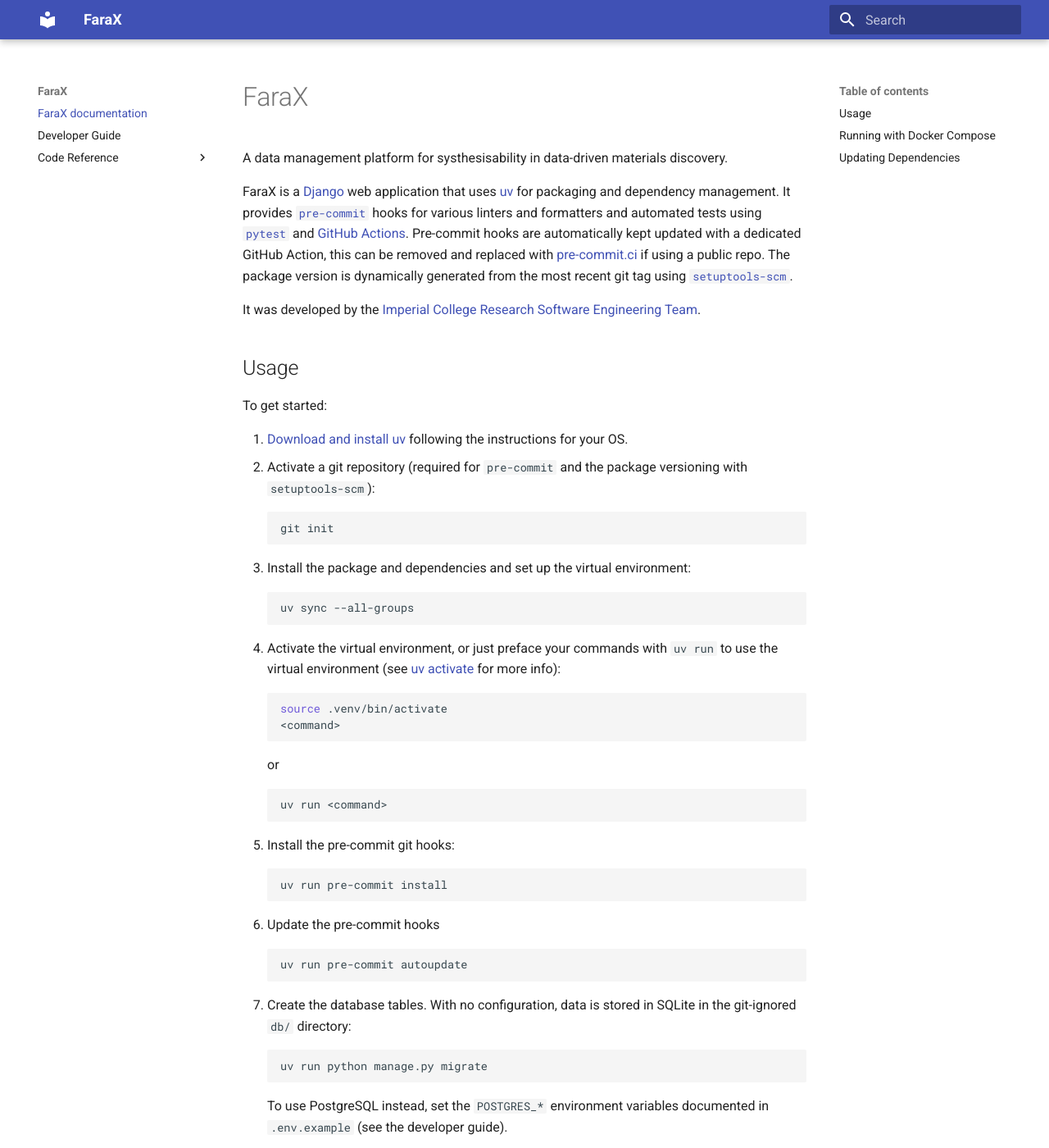
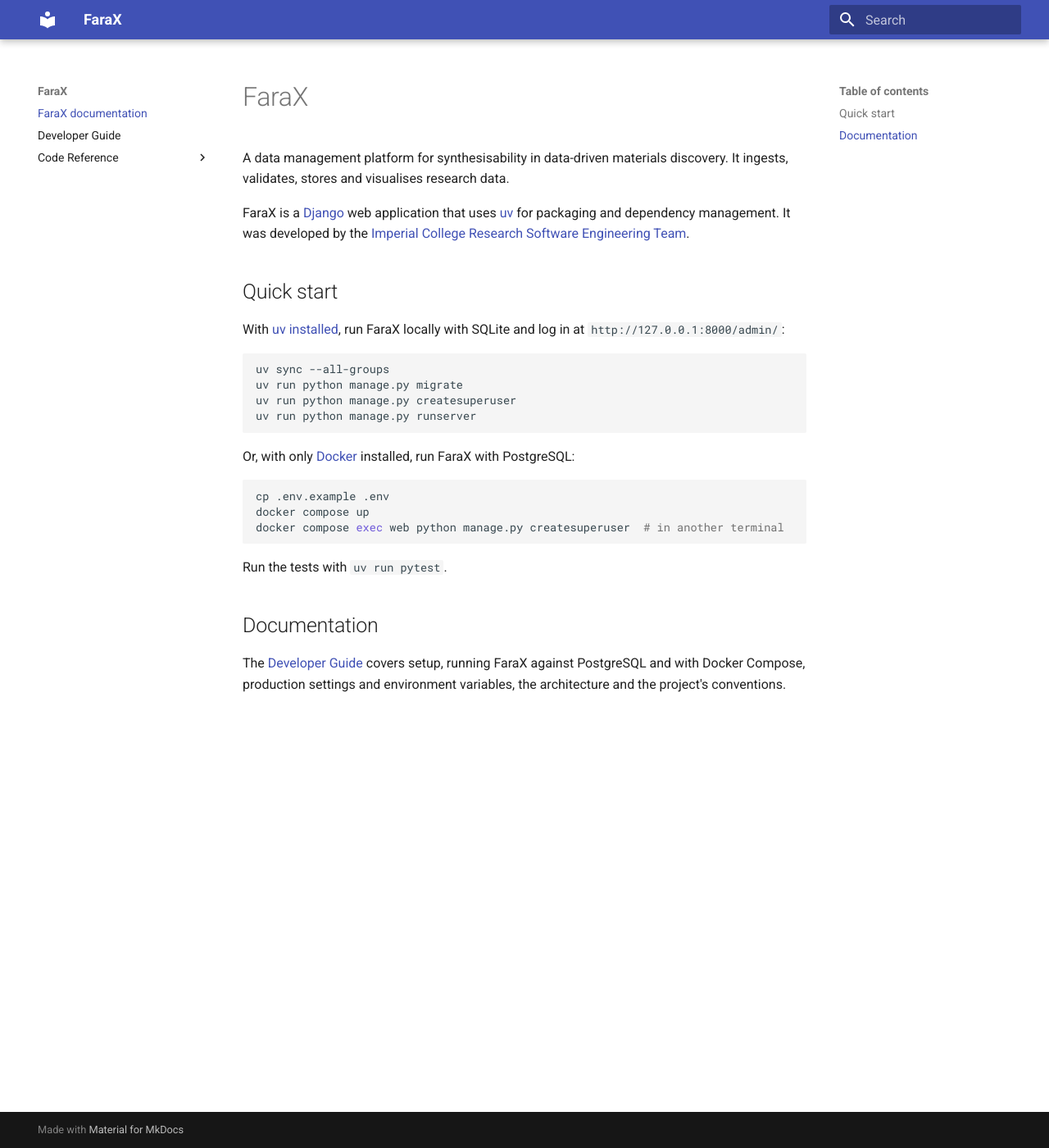
Before and after one commit to ImperialCollegeLondon/FaraX, an MkDocs documentation site: the page built from docs/index.md, in a window 1280 px wide and 1400 px high. Shown: the whole window at 82% size. Built offline with MkDocs 1.6.1 and Material for MkDocs 9.7.7, drawn with Linux system fonts in a browser that asks for light colours; some of the changed text lies outside the part shown.

Commit message:
Shorten the README and link to the developer docs
The developer docs are now the single source for setup, Docker Compose and
dependency management.

Co-authored-by: Copilot <223556219+Copilot@users.noreply.github.com>

````diff
--- a/README.md
+++ b/README.md
@@ -1,147 +1,43 @@
 # FaraX
 
-A data management platform for systhesisability in data-driven materials discovery.
+A data management platform for synthesisability in data-driven materials discovery. It
+ingests, validates, stores and visualises research data.
 
 FaraX is a [Django] web application that uses [uv] for packaging and dependency
-management.
-It provides [`pre-commit`][pre-commit] hooks for various linters
-and formatters and automated tests using [`pytest`][pytest] and [GitHub Actions].
-Pre-commit hooks are automatically kept updated with a dedicated GitHub Action, this can
-be removed and replaced with [pre-commit.ci] if using a public repo. The package version
-is dynamically generated from the most recent git tag using
-[`setuptools-scm`][setuptools-scm].
+management. It was developed by the [Imperial College Research Software Engineering
+Team].
 
-It was developed by the [Imperial College Research Software Engineering Team].
+## Quick start
 
-## Usage
+With [uv installed][Download and install uv], run FaraX locally with SQLite and log in
+at `http://127.0.0.1:8000/admin/`:
 
-To get started:
+```bash
+uv sync --all-groups
+uv run python manage.py migrate
+uv run python manage.py createsuperuser
+uv run python manage.py runserver
+```
 
-1. [Download and install uv] following the instructions for your OS.
-1. Activate a git repository (required for `pre-commit` and the package versioning with
-    `setuptools-scm`):
+Or, with only [Docker] installed, run FaraX with PostgreSQL:
 
-    ```bash
-    git init
-    ```
+```bash
+cp .env.example .env
+docker compose up
+docker compose exec web python manage.py createsuperuser  # in another terminal
+```
 
-1. Install the package and dependencies and set up the virtual environment:
+Run the tests with `uv run pytest`.
 
-    ```bash
-    uv sync --all-groups
-    ```
+## Documentation
 
-1. Activate the virtual environment, or just preface your commands with `uv run` to use
-    the virtual environment (see [uv activate] for more info):
-
-    ```bash
-    source .venv/bin/activate
-    <command>
-    ```
-
-    or
-
-    ```bash
-    uv run <command>
-    ```
-
-1. Install the pre-commit git hooks:
-
-    ```bash
-    uv run pre-commit install
-    ```
-
-1. Update the pre-commit hooks
-
-    ```bash
-    uv run pre-commit autoupdate
-    ```
-
-1. Create the database tables. With no configuration, data is stored in SQLite in the
-    git-ignored `db/` directory:
-
-    ```bash
-    uv run python manage.py migrate
-    ```
-
-    To use PostgreSQL instead, set the `POSTGRES_*` environment variables documented in
-    `.env.example` (see the developer guide).
-
-1. Create a superuser account to log in to the Django admin:
-
-    ```bash
-    uv run python manage.py createsuperuser
-    ```
-
-1. Run the development server and log in at `http://127.0.0.1:8000/admin/`:
-
-    ```bash
-    uv run python manage.py runserver
-    ```
-
-1. Run the tests:
-
-    ```bash
-    uv run pytest
-    ```
-
-1. Create an initial commit (it's possible there might be some failures in pre-commit):
-
-    ```bash
-    git add .
-    git commit -m "Initial commit"
-    ```
-
-## Running with Docker Compose
-
-With only [Docker] installed, you can run FaraX with PostgreSQL using Docker Compose.
-Source code changes reload the development server automatically, and the database and
-File Store are kept on named volumes.
-
-1. Create the git-ignored `.env` file. The example values work as they are:
-
-    ```bash
-    cp .env.example .env
-    ```
-
-1. Start the web app and PostgreSQL:
-
-    ```bash
-    docker compose up
-    ```
-
-1. In another terminal, create a superuser (migrations are applied when the stack
-    starts):
-
-    ```bash
-    docker compose exec web python manage.py createsuperuser
-    ```
-
-1. Log in at `http://127.0.0.1:8000/admin/`.
-
-1. Stop the stack with `docker compose down`. Add `-v` to also delete the database and
-    File Store volumes.
-
-See the developer guide for more details.
-
-## Updating Dependencies
-
-Use the commands `uv add <package>` and `uv remove <package>` to add or remove dependencies.
-
-- Use the optional flag `--dev` to add/remove development dependencies.
-- Include the optional flag `--group <group-name>` to add/remove dependencies from specific groups.
-- These will automatically update the `pyproject.toml` file.
-
-For further information, see the [uv] docs for managing dependencies.
+The [Developer Guide] covers setup, running FaraX against
+PostgreSQL and with Docker Compose, production settings and environment variables, the
+architecture and the project's conventions.
 
 [Django]: https://www.djangoproject.com/
+[Developer Guide]: https://github.com/ImperialCollegeLondon/FaraX/blob/main/docs/developer/index.md
 [Docker]: https://docs.docker.com/get-started/get-docker/
 [uv]: https://docs.astral.sh/uv
-[pre-commit]: https://pre-commit.com/
-[pytest]: https://pytest.org/
-[GitHub Actions]: https://github.com/features/actions
-[pre-commit.ci]: https://pre-commit.ci
-[setuptools-scm]: https://setuptools-scm.readthedocs.io/en/latest/
 [Imperial College Research Software Engineering Team]: https://www.imperial.ac.uk/admin-services/ict/self-service/research-support/rcs/service-offering/research-software-engineering/
 [Download and install uv]: https://docs.astral.sh/uv/getting-started/installation/
-[uv activate]: https://docs.astral.sh/uv/pip/environments/
````
Also changed, not shown: docs/developer/index.md (+7 -0 lines).
